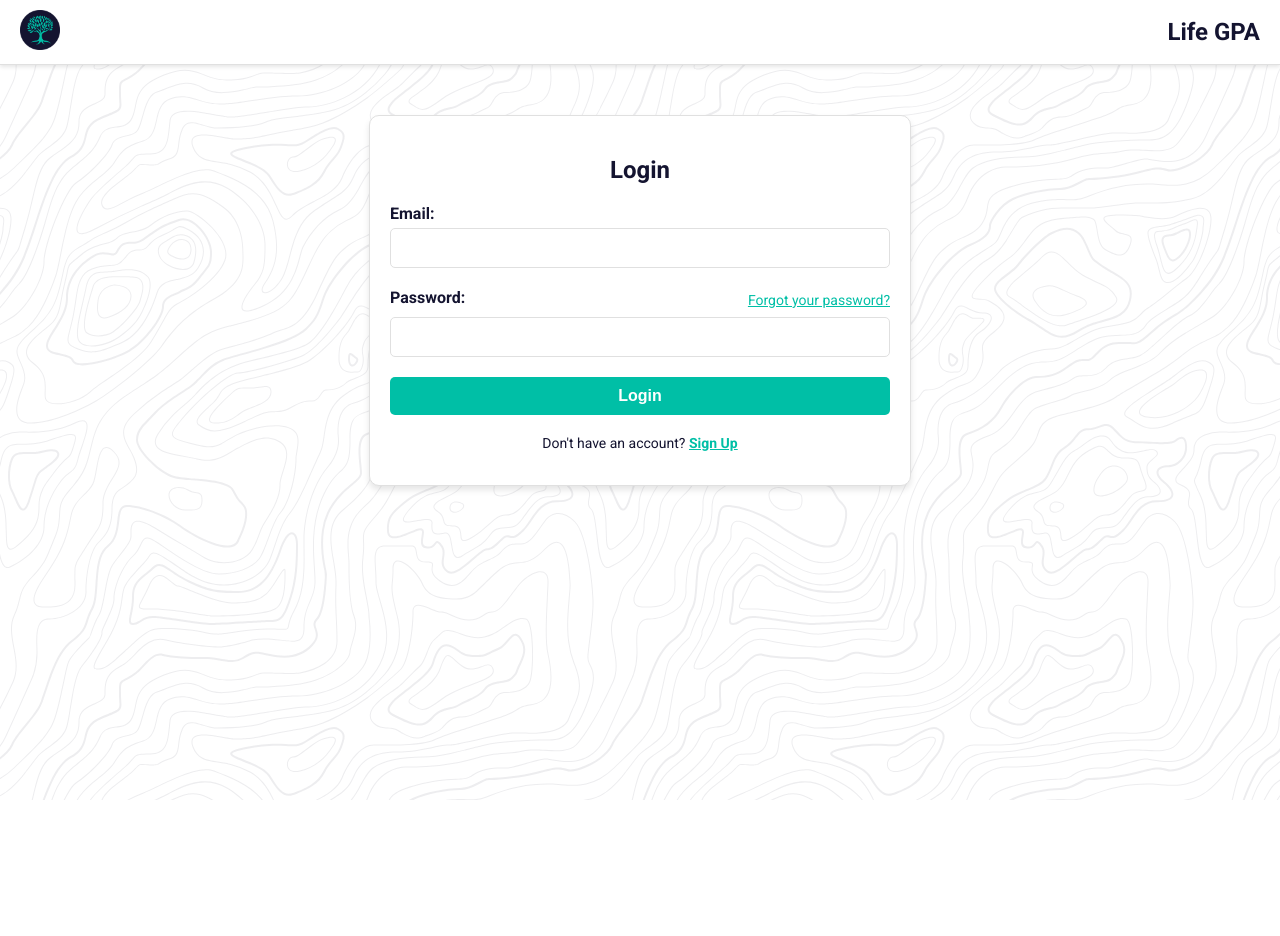
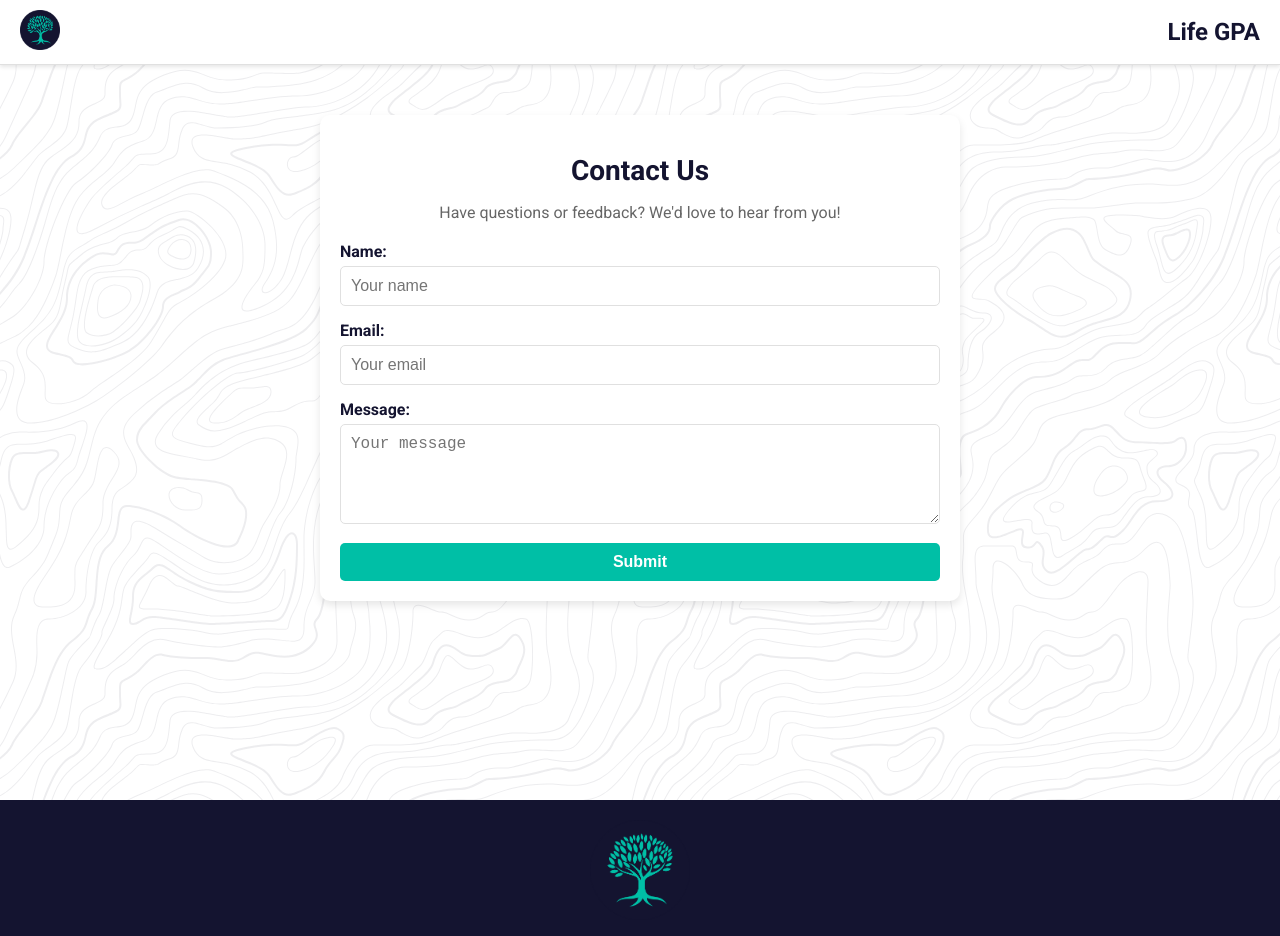
Before and after one commit to CompassFoundry/LifeGPA, a React (Create React App) app in the folder frontend/: page /contact in a window 1280 px wide. Before the commit this address led to /login. Shown: the top 936 px of the page. Before the commit the page ends 800 px from the top, so only its background shows below. Built offline with nearby package versions, Linux system fonts and the light colour scheme; no server answers.

Commit message:
footer and contact us page

```diff
--- a/frontend/src/App.js
+++ b/frontend/src/App.js
@@ -5,16 +5,18 @@ import {
   Route,
   Navigate,
 } from 'react-router-dom'
+import LandingPage from '@components/Landing/LandingPage'
 import RegisterUser from '@components/Auth/RegisterUser'
 import LoginUser from '@components/Auth/LoginUser'
 import ConfirmEmail from '@components/Auth/ConfirmEmail'
 import TermsOfService from '@components/Auth/TermsOfService'
 import PrivacyPolicy from '@components/Auth/PrivacyPolicy'
+import Contact from '@components/Contact/Contact'
 import ProtectedRoute from '@components/Auth/ProtectedRoute'
 import LoadingSpinner from '@components/Global/LoadingSpinner'
-import LandingPage from '@components/Landing/LandingPage'
 import Home from '@components/Home/Home'
 import Header from '@components/Header/Header'
+import Footer from '@components/Footer/Footer'
 import Settings from '@components/Settings/Settings'
 import LifeGPA from '@components/LifeGPA/Onboarding/Landing'
 import LifeGPAHome from '@components/LifeGPA/Main/Home'
@@ -106,6 +108,7 @@ const App = () => {
             <Route path='/terms-of-service' element={<TermsOfService />} />
             <Route path='/privacy-policy' element={<PrivacyPolicy />} />
             <Route path='/auth/confirm-email' element={<ConfirmEmail />} />
+            <Route path='/contact' element={<Contact />} />
 
             {/* Protected Routes */}
             <Route
@@ -217,6 +220,7 @@ const App = () => {
           </Routes>
         </main>
       </div>
+      <Footer />
     </Router>
   )
 }
--- /dev/null
+++ b/frontend/src/Components/Contact/Contact.js
@@ -0,0 +1,103 @@
+import React, { useState } from 'react'
+import styles from './Contact.module.css'
+
+const Contact = () => {
+  const [name, setName] = useState('')
+  const [email, setEmail] = useState('')
+  const [message, setMessage] = useState('')
+  const [successMessage, setSuccessMessage] = useState('')
+  const [errorMessage, setErrorMessage] = useState('')
+
+  const handleSubmit = async (e) => {
+    e.preventDefault()
+
+    try {
+      const response = await fetch(
+        `${process.env.REACT_APP_BACKEND_URL}/contact/submit`,
+        {
+          method: 'POST',
+          headers: {
+            'Content-Type': 'application/json',
+          },
+          body: JSON.stringify({ name, email, message }),
+        }
+      )
+
+      if (response.ok) {
+        setSuccessMessage('Thank you! Your message has been submitted.')
+        setErrorMessage('')
+        setName('')
+        setEmail('')
+        setMessage('')
+      } else {
+        const data = await response.json()
+        setErrorMessage(
+          data.error || 'Failed to submit the form. Please try again.'
+        )
+        setSuccessMessage('')
+      }
+    } catch (err) {
+      console.error('Error submitting form:', err)
+      setErrorMessage('An unexpected error occurred. Please try again.')
+      setSuccessMessage('')
+    }
+  }
+
+  return (
+    <div className={styles.contactContainer}>
+      <h1 className={styles.heading}>Contact Us</h1>
+      <p className={styles.description}>
+        Have questions or feedback? We'd love to hear from you!
+      </p>
+      <form className={styles.form} onSubmit={handleSubmit}>
+        <div className={styles.inputGroup}>
+          <label htmlFor='name' className={styles.label}>
+            Name:
+          </label>
+          <input
+            type='text'
+            id='name'
+            className={styles.input}
+            value={name}
+            onChange={(e) => setName(e.target.value)}
+            required
+            placeholder='Your name'
+          />
+        </div>
+        <div className={styles.inputGroup}>
+          <label htmlFor='email' className={styles.label}>
+            Email:
+          </label>
+          <input
+            type='email'
+            id='email'
+            className={styles.input}
+            value={email}
+            onChange={(e) => setEmail(e.target.value)}
+            required
+            placeholder='Your email'
+          />
+        </div>
+        <div className={styles.inputGroup}>
+          <label htmlFor='message' className={styles.label}>
+            Message:
+          </label>
+          <textarea
+            id='message'
+            className={styles.textarea}
+            value={message}
+            onChange={(e) => setMessage(e.target.value)}
+            required
+            placeholder='Your message'
+          ></textarea>
+        </div>
+        <button type='submit' className={styles.button}>
+          Submit
+        </button>
+      </form>
+      {successMessage && <p className={styles.success}>{successMessage}</p>}
+    </div>
+  )
+}
+
+export default Contact
--- /dev/null
+++ b/frontend/src/Components/Contact/Contact.module.css
@@ -0,0 +1,87 @@
+/* Contact Container */
+.contactContainer {
+  max-width: 600px;
+  margin: 50px auto;
+  text-align: center;
+  background-color: #ffffff;
+  border-radius: 10px;
+  padding: 20px;
+  box-shadow: 0 4px 8px rgba(0, 0, 0, 0.1);
+}
+
+/* Heading */
+.heading {
+  font-size: 28px;
+  font-weight: bold;
+  color: #141430;
+  margin-bottom: 10px;
+}
+
+/* Description */
+.description {
+  font-size: 16px;
+  color: #666666;
+  margin-bottom: 20px;
+}
+
+/* Form */
+.form {
+  display: flex;
+  flex-direction: column;
+  gap: 15px;
+}
+
+/* Input Group */
+.inputGroup {
+  text-align: left;
+}
+
+/* Label */
+.label {
+  font-weight: bold;
+  margin-bottom: 5px;
+  display: block;
+  color: #141430;
+}
+
+/* Input Fields */
+.input,
+.textarea {
+  width: 100%;
+  padding: 10px;
+  border: 1px solid #e0e0e0;
+  border-radius: 5px;
+  font-size: 16px;
+  box-sizing: border-box;
+}
+
+/* Textarea */
+.textarea {
+  min-height: 100px;
+  resize: vertical;
+}
+
+/* Button */
+.button {
+  background-color: #00bfa6;
+  color: #ffffff;
+  font-size: 16px;
+  font-weight: bold;
+  border: none;
+  border-radius: 5px;
+  padding: 10px;
+  cursor: pointer;
+  transition: background-color 0.3s ease;
+}
+
+/* Button Hover */
+.button:hover {
+  background-color: #008f78;
+}
+
+/* Success Message */
+.success {
+  font-size: 14px;
+  color: #00bfa6;
+  margin-top: 15px;
+}
--- /dev/null
+++ b/frontend/src/Components/Footer/Footer.js
@@ -0,0 +1,33 @@
+import React from 'react'
+import { Link } from 'react-router-dom'
+import styles from './Footer.module.css'
+
+const Footer = () => {
+  return (
+    <footer className={styles.footer}>
+      <div className={styles.logoContainer}>
+        <img
+          src='/images/logo.png'
+          alt='Life GPA Logo'
+          className={styles.logo}
+        />
+      </div>
+      <div className={styles.links}>
+        <Link to='/terms' className={styles.link}>
+          Terms of Service
+        </Link>
+        <Link to='/privacy' className={styles.link}>
+          Privacy Policy
+        </Link>
+        <Link to='/contact' className={styles.link}>
+          Contact Us
+        </Link>
+      </div>
+      <p className={styles.copyright}>
+        &copy; {new Date().getFullYear()} Life GPA. All rights reserved.
+      </p>
+    </footer>
+  )
+}
+
+export default Footer
--- /dev/null
+++ b/frontend/src/Components/Footer/Footer.module.css
@@ -0,0 +1,46 @@
+/* Footer Container */
+.footer {
+  background-color: #141430; /* Dark background color */
+  color: #ffffff; /* White text */
+  text-align: center;
+  padding: 20px 0;
+  width: 100%;
+  box-sizing: border-box;
+  position: relative; /* Ensures proper positioning */
+  bottom: 0;
+}
+
+/* Logo Container */
+.logoContainer {
+  margin-bottom: 10px; /* Space between the logo and the links */
+}
+
+/* Logo Styles */
+.logo {
+  width: 100px; /* Adjust size as needed */
+  height: auto;
+  display: inline-block;
+}
+
+/* Footer Links */
+.links {
+  margin-bottom: 10px; /* Space between links and copyright text */
+}
+
+.link {
+  color: #00bfa6; /* Green link color */
+  margin: 0 10px; /* Space between links */
+  text-decoration: none;
+  font-size: 14px;
+}
+
+.link:hover {
+  text-decoration: underline; /* Add underline on hover */
+}
+
+/* Copyright Text */
+.copyright {
+  font-size: 12px;
+  margin-top: 10px;
+  color: #ffffff;
+}
```
Also changed, not shown: frontend/public/images/landing-illustration.svg, frontend/src/styles/global.css, 1 other file (tests, documents, lock files or other folders).
